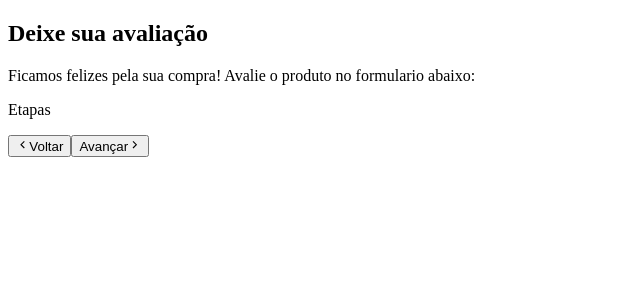
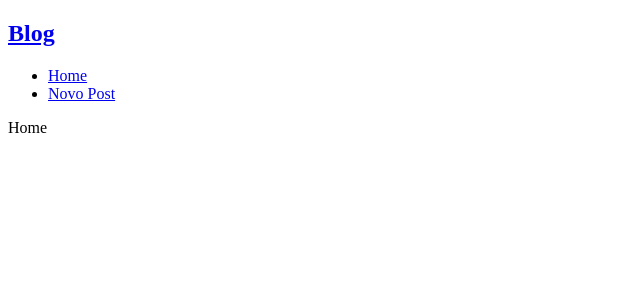
Before and after one commit to surieltech/blog-react-axios, a React (Vite) app: page / in a window 1280 px wide. Shown: the top 300 px of the page, without its empty margins (0-640 px from the left). Built offline with nearby package versions, Linux system fonts and the light colour scheme; a web font is replaced by a local one.

Commit message:
fix: botando o projeto certo e consolidando as rotas spa

```diff
--- a/src/App.jsx
+++ b/src/App.jsx
@@ -1,32 +1,14 @@
-//components
-import {GrFormNext, GrFormPrevious} from 'react-icons/gr'
-
+import NavBar from "./components/NavBar"
 import { Outlet } from "react-router-dom"
 import './App.css'
 
 function App() {
   return (
-    <div className='app'>
-      <div className="header">
-        <h2>Deixe sua avaliação</h2>
-        <p>Ficamos felizes pela sua compra! Avalie o produto no formulario abaixo:</p>
-      </div>
-      <div className="form-container">
-        <p>Etapas</p>
-        <form>
-          <div className="inputs-container"></div>
-          <div className="actions">
-            <button type="button">
-              <GrFormPrevious></GrFormPrevious>
-              <span>Voltar</span>
-            </button>
-            <button type="submit">
-              <span>Avançar</span>
-              <GrFormNext></GrFormNext>
-            </button>
-          </div>
-        </form>
-      </div>
+    <div className='App'>
+      <NavBar></NavBar>
+     <div className="container">
+      <Outlet/>
+     </div>
     </div>
   )
 }
--- /dev/null
+++ b/src/components/NavBar.jsx
@@ -0,0 +1,16 @@
+import {Link} from "react-router-dom"
+import React from 'react'
+
+const NavBar = () => {
+  return (
+    <nav className="navbar">
+        <h2><Link to={`/`}>Blog</Link></h2>
+        <ul>
+            <li><Link to={`/`}>Home</Link></li>
+            <li><Link to={`/new`} className="new-btn">Novo Post</Link></li>
+        </ul>
+    </nav>
+  )
+}
+
+export default NavBar
```
